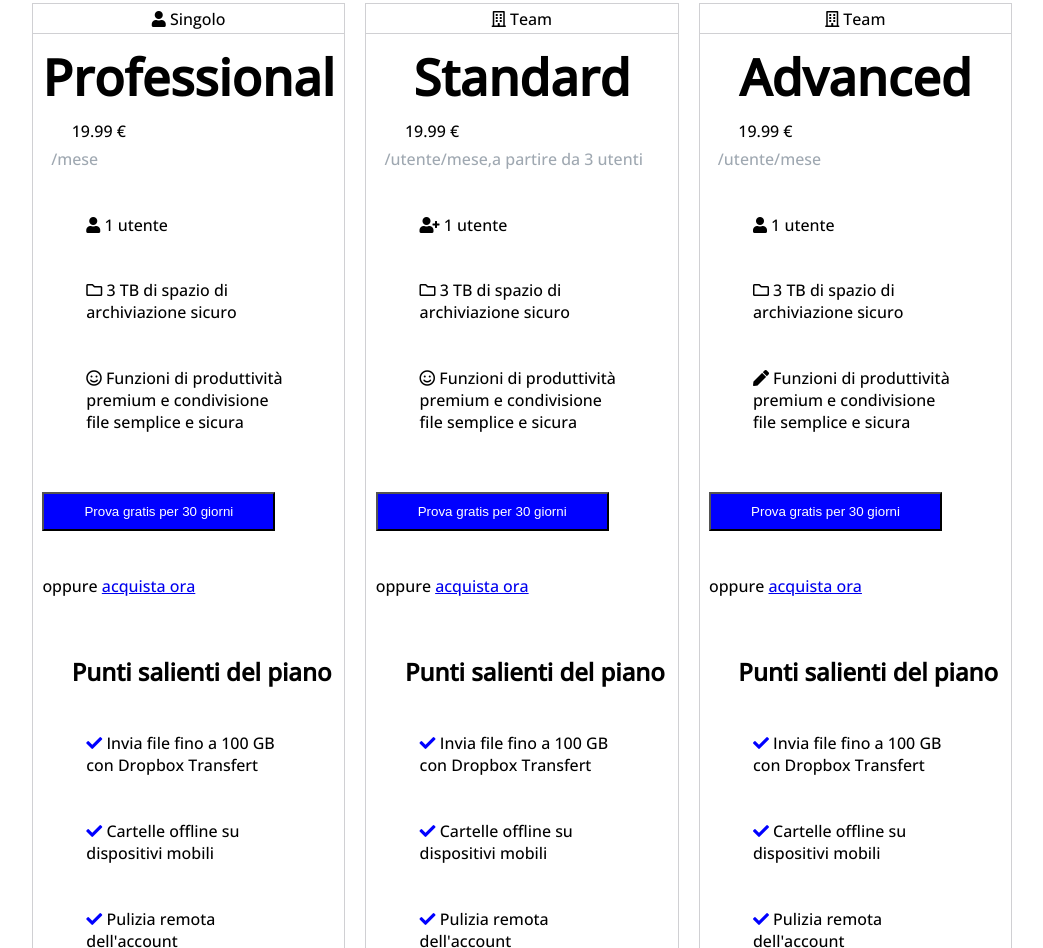
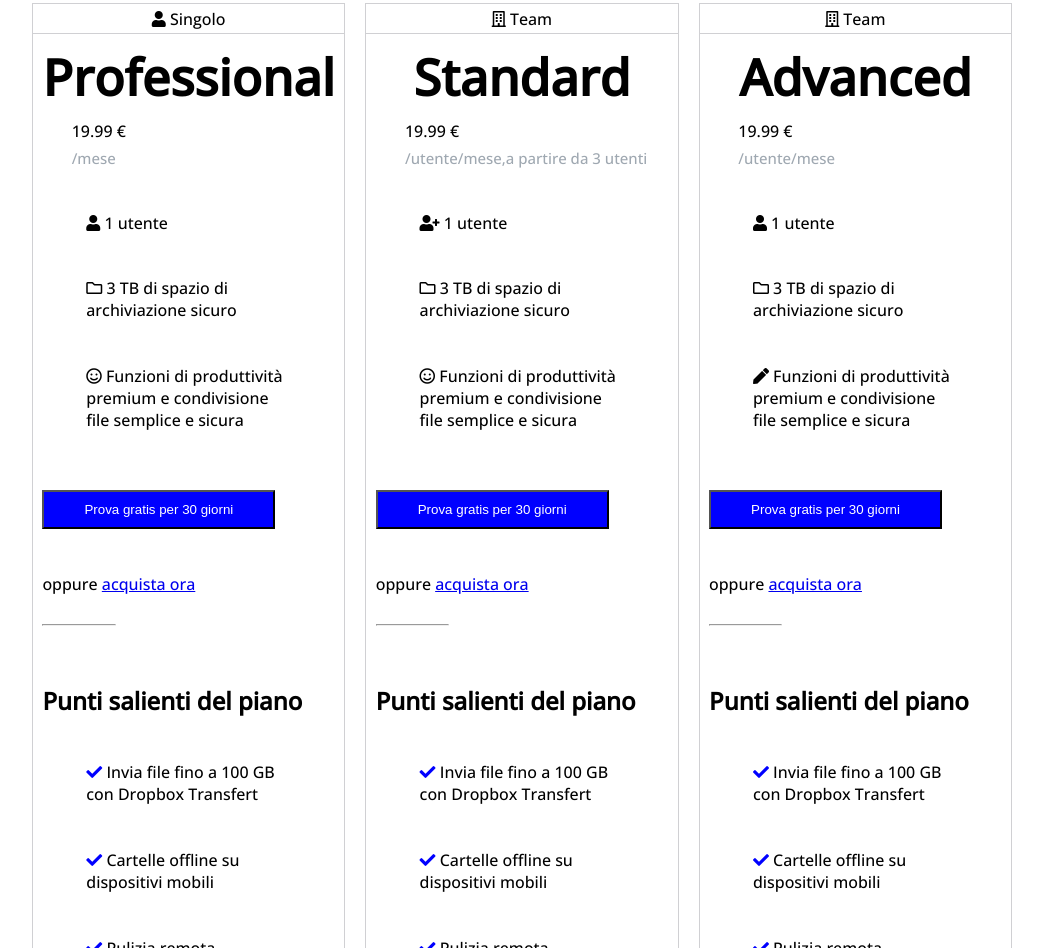
Before and after one commit to Santoni92/htmlcss-dropbox, a plain HTML site: page index.html in a window 1280 px wide. Shown: the part 852-1800 px from the top of the page, without its empty margins (128-1171 px from the left). Drawn offline with nearby package versions, Linux system fonts and the light colour scheme.

Commit message:
aggiunti alcuni hr presenti nel layout dato

```diff
--- a/index.html
+++ b/index.html
@@ -81,6 +81,7 @@
                             </ul>
                             <button class="btn-blue btn-grande" >Prova gratis per 30 giorni</button>
                             <div>oppure <a href="#">acquista ora</a></div>
+                            <hr>
                             <h2>Punti salienti del piano</h2>
                             <ul>
                                 <li><i class="fas fa-check spunta-blu"></i> Invia file fino a 100 GB con Dropbox Transfert</li>
@@ -104,6 +105,7 @@
                             </ul>
                             <button class="btn-blue btn-grande" >Prova gratis per 30 giorni</button>
                             <div>oppure <a href="#">acquista ora</a></div>
+                            <hr>
                             <h2>Punti salienti del piano</h2>
                             <ul>
                                 <li><i class="fas fa-check spunta-blu"></i> Invia file fino a 100 GB con Dropbox Transfert</li>
@@ -128,6 +130,7 @@
                             </ul>
                             <button class="btn-blue btn-grande" >Prova gratis per 30 giorni</button>
                             <div>oppure <a href="#">acquista ora</a></div>
+                            <hr>
                             <h2>Punti salienti del piano</h2>
                             <ul>
                                 <li><i class="fas fa-check spunta-blu"></i> Invia file fino a 100 GB con Dropbox Transfert</li>
--- a/style.css
+++ b/style.css
@@ -139,7 +139,7 @@ header nav li{
 .piano-dropbox .col{
     width: calc(100% / 3 - 2%);
     margin-top:3%;
-    margin-left: 2%;
+    margin-left: 2%;    /*per distanziare una dall'altra in orizzontale le tre colonne*/
 }
 
 .piano-dropbox h1{
@@ -172,8 +172,9 @@ header nav li{
 
 .piano-dropbox .bottom-col .periodo{
     margin-top: 2%;
-    margin-left:3%;
+    margin-left:10%;
     color:#9fa8b1;
+    font-size: 15px;
 }
 
 .piano-dropbox .bottom-col ul{
@@ -188,9 +189,14 @@ header nav li{
     margin-bottom: 15%;
 }
 
+.piano-dropbox hr{
+    width:25%;
+    margin-top: 10%;
+    color:#d0d0d3;
+}
+
 .piano-dropbox .bottom-col h2{
     margin-top:20%;
-    margin-left: 10%;
 }
 
 .enterprise{
```
Lines whose indentation alone changed are shown as unchanged.
